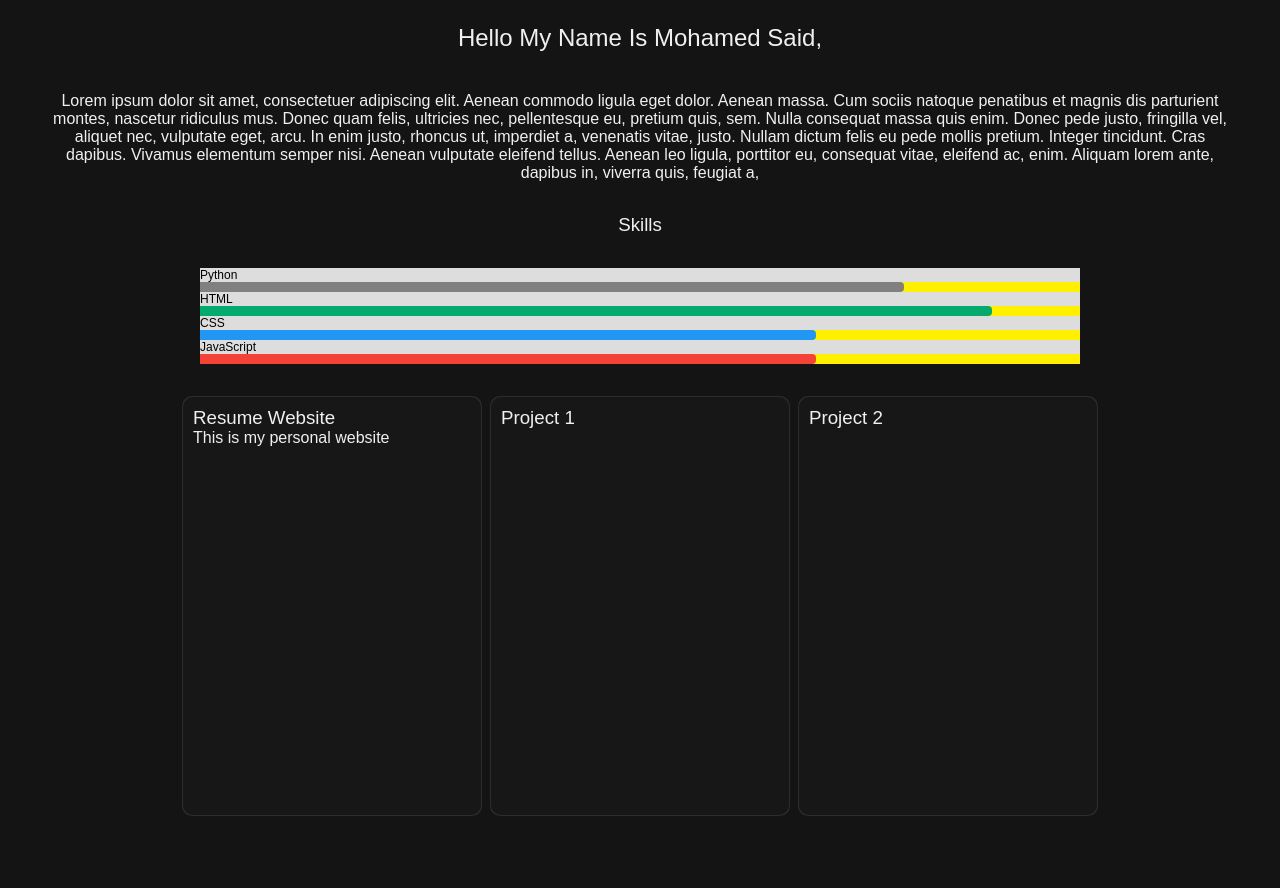
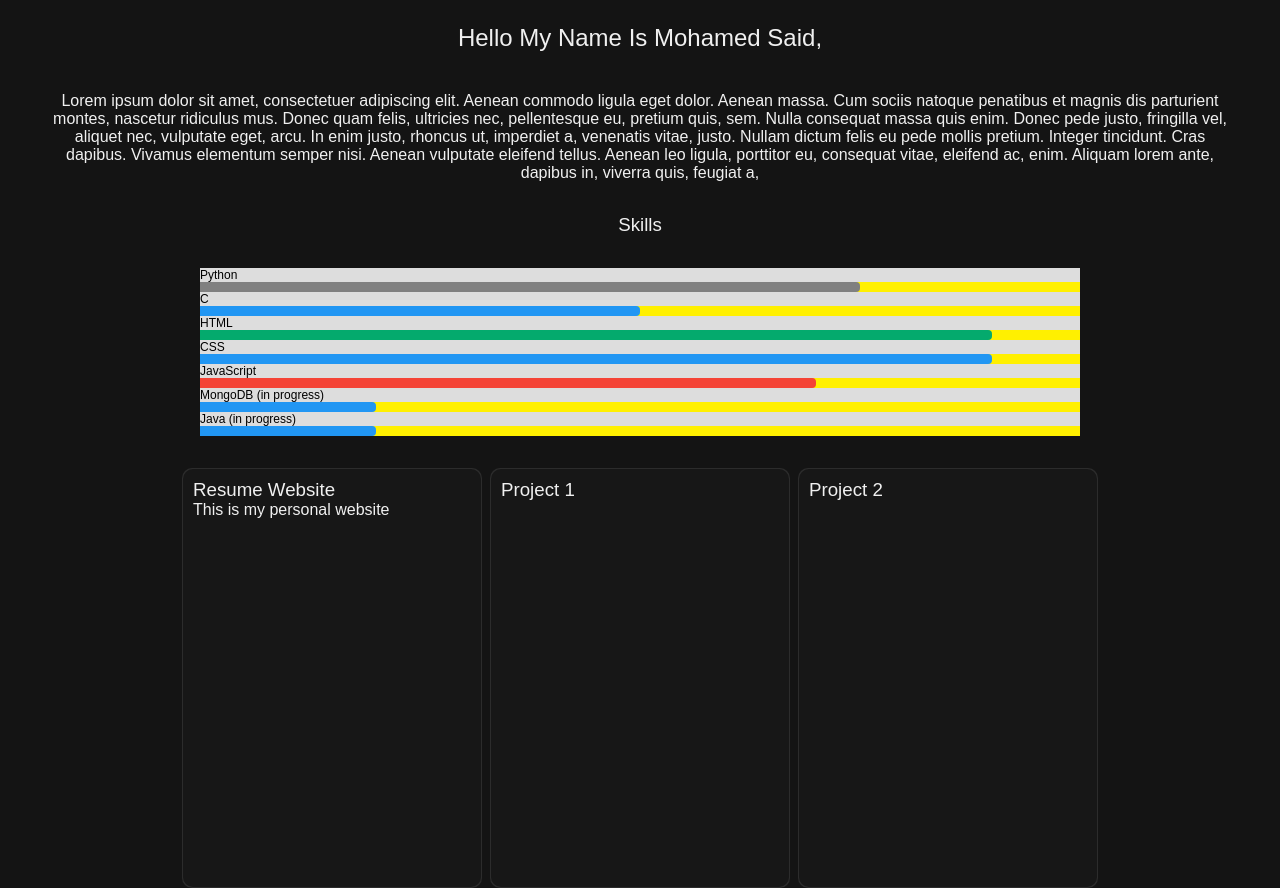
Before and after one commit to misaid/Personal-Website, a plain HTML site: page ResumeWebsite.html in a window 1280 px wide. Shown: the part 56-944 px from the top of the page. Before the commit the page ends 872 px from the top, so only its background shows below. Drawn offline with Linux system fonts and the light colour scheme.

Commit message:
added mongodb, java, c to skills

```diff
--- a/ResumeWebsite.html
+++ b/ResumeWebsite.html
@@ -42,6 +42,10 @@
         <div class="cont">
             <div class="skill-level python"></div>
         </div>
+        <p>C</p>
+        <div class="cont">
+            <div class="skill-level c"></div>
+        </div>
         <p>HTML</p>
         <div class="cont">
             <div class="skill-level html"></div>
@@ -53,6 +57,14 @@
         <p>JavaScript</p>
         <div class="cont">
             <div class="skill-level javascript"></div>
+        </div>
+        <p>MongoDB (in progress)</p>
+        <div class="cont">
+            <div class="skill-level mongodb"></div>
+        </div>
+        <p>Java (in progress)</p>
+        <div class="cont">
+            <div class="skill-level java"></div>
         </div>
     </div>
 
--- a/styles.css
+++ b/styles.css
@@ -7,7 +7,7 @@
 
 body {
   margin: 0;
-  background-color: rgb(20, 20, 20);
+  background-color: var(--bg-color);
 }
 
 .nav-bar {
@@ -76,7 +76,30 @@ body {
 .css {
   padding: 0;
   height: 10px;
-  width: 70%;
+  width: 90%;
+  background-color: #2196F3;
+  border-radius: 0 0.25rem 0.25rem 0;
+}
+
+.mongodb {
+  padding: 0;
+  height: 10px;
+  width: 20%;
+  background-color: #2196F3;
+  border-radius: 0 0.25rem 0.25rem 0;
+}
+
+.c {
+  padding: 0;
+  height: 10px;
+  width: 50%;
+  background-color: #2196F3;
+  border-radius: 0 0.25rem 0.25rem 0;}
+
+  .java {
+    padding: 0;
+    height: 10px;
+    width: 20%;
     background-color: #2196F3;
     border-radius: 0 0.25rem 0.25rem 0;
   }
@@ -92,7 +115,7 @@ body {
 
 
   .python {
-  width: 80%;
+    width: 75%;
     padding: 0%;
     height: 10px;
     background-color: #808080;
```
Lines whose indentation alone changed are shown as unchanged.
